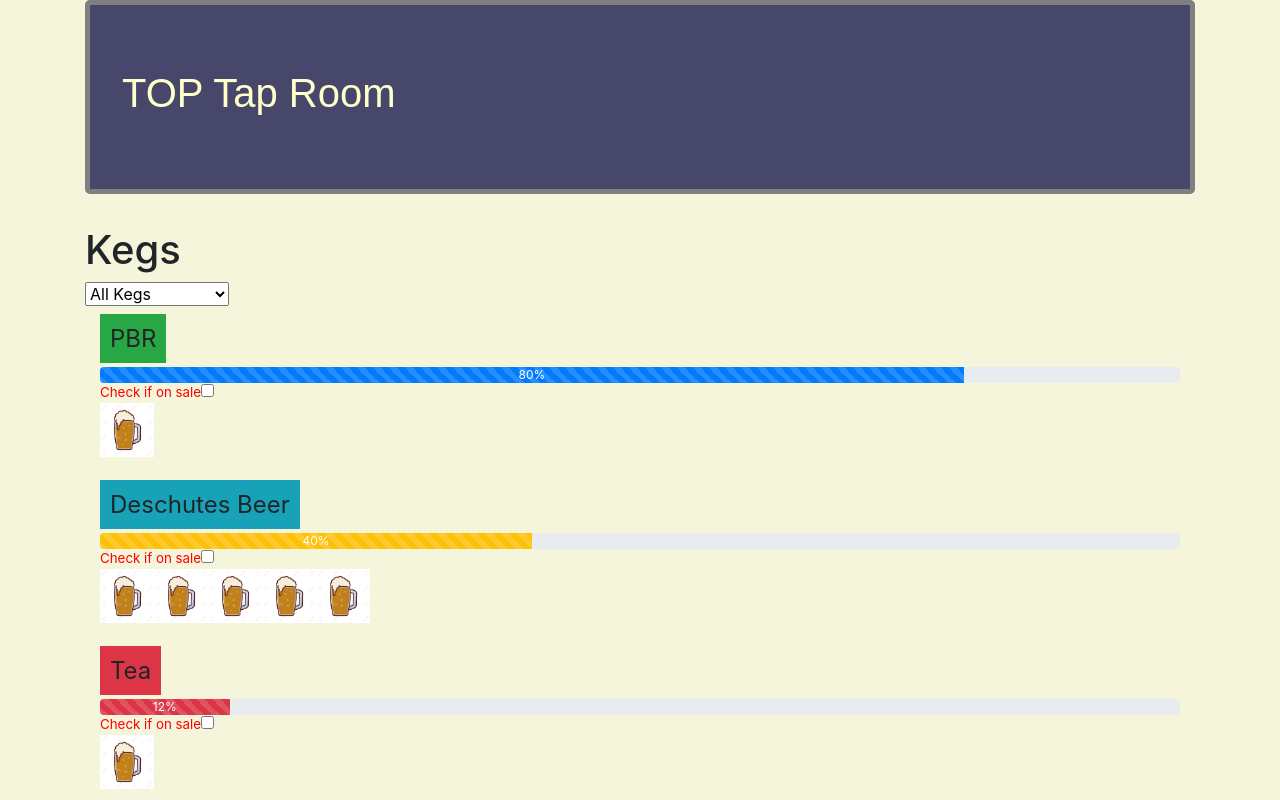
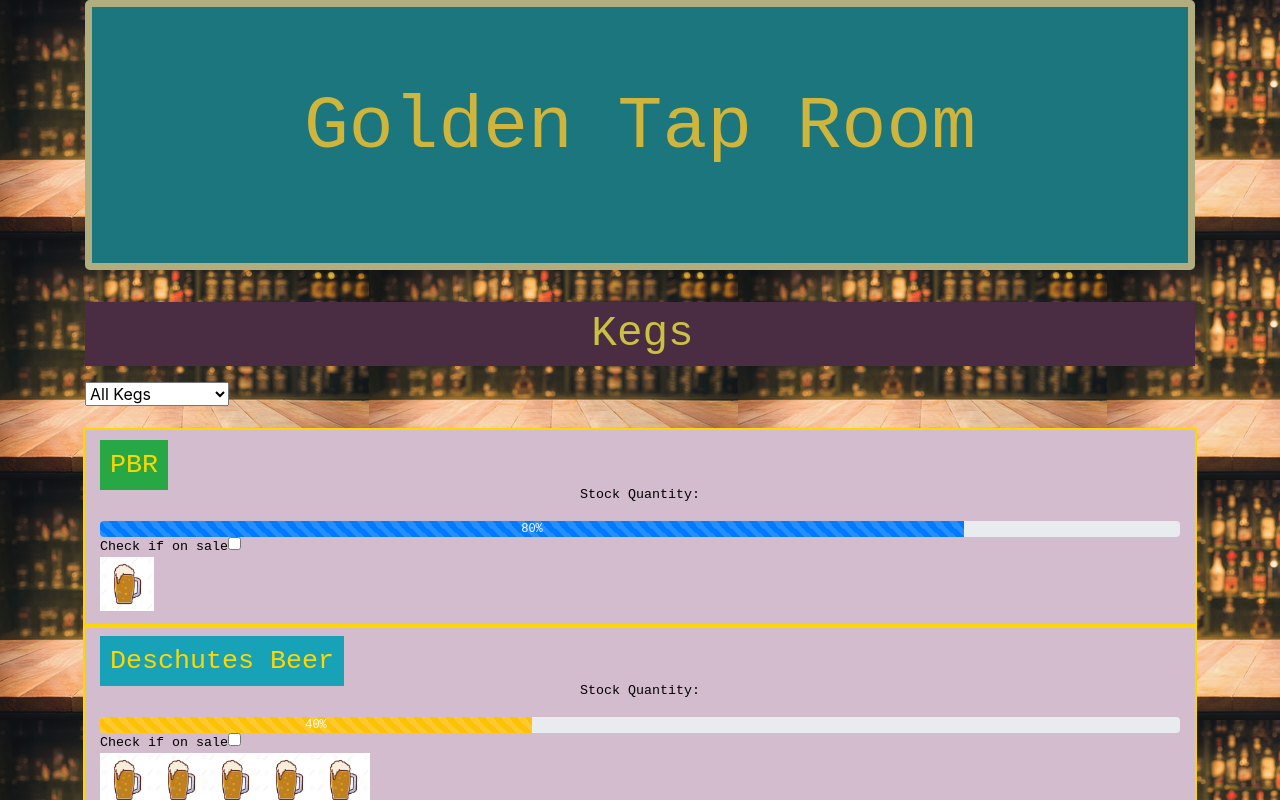
Before and after one commit to annieyshin/tap-room, an Angular app: page / in a window 1280 px wide. Shown: the top 800 px of the page. Built offline with nearby package versions, Linux system fonts and the light colour scheme.

Commit message:
Update CSS and styling for site

```diff
--- a/src/app/app.component.css
+++ b/src/app/app.component.css
@@ -1,6 +1,9 @@
 .jumbotron {
-  background-color: #47476b;
-  border: 5px solid #808080;
+  background-color: #1C767D;
+  border: 7px solid #b2ad7f;
   font-family: sans-serif;
-  color: #ffffcc;
+  color: #CFB53B;
+  font-family: monospace;
+  text-align: center;
+  font-size: 56pt;
 }
--- a/src/app/app.component.html
+++ b/src/app/app.component.html
@@ -1,6 +1,6 @@
 <div class="container">
   <div class="jumbotron">
-    <h1>{{title}}</h1>
+    <p>{{title}}</p>
   </div>
   <app-keg></app-keg>
 </div>
--- a/src/app/app.component.ts
+++ b/src/app/app.component.ts
@@ -6,5 +6,5 @@
   styleUrls: ['./app.component.css']
 })
 export class AppComponent {
-  title = 'TOP Tap Room';
+  title = 'Golden Tap Room';
 }
--- a/src/app/keg/keg.component.css
+++ b/src/app/keg/keg.component.css
@@ -1,5 +1,14 @@
 label {
   width: 100%;
+}
+
+#KegTitle {
+  color: #CAC042;
+  background-color: #4A2C43;
+  font-family: monospace;
+  padding-left: 5px;
+  font-size: 32pt;
+  text-align: center;
 }
 
 .name {
@@ -22,7 +31,11 @@
 
 .kegNames {
   padding: 15px;
-  font-size: 18pt;
+  font-size: 20pt;
+  font-family: monospace;
+  outline: 2px solid gold;
+  color: gold;
+  background-color: #D3BCCD;
 }
 
 .beerImage {
@@ -39,5 +52,11 @@
 
 .onSaleDisplay {
   font-size: 10pt;
-  color: red;
+  color: black;
 }
+
+#progressBarText {
+  font-size: 10pt;
+  text-align: center;
+  color: black;
+}
--- a/src/app/keg/keg.component.html
+++ b/src/app/keg/keg.component.html
@@ -1,17 +1,20 @@
-<h1>Kegs</h1>
+<p id="KegTitle">Kegs</p>
 <div>
   <select (change)="onChange($event.target.value)">
     <option value="allKegs" selected="selected">All Kegs</option>
     <option value="onSaleKegs">Kegs on Sale</option>
     <option value="notOnSaleKegs">Full Priced Kegs</option>
   </select>
+  <br>
+  <br>
   <div *ngFor="let keg of kegs | onSale:filterBySale" [class.selected]="keg === selectedKeg" class="kegNames">
     <span (click)="onSelect(keg)" [class]="priceColor(keg)" >{{ keg.name }}</span>
+    <br>
     <span *ngIf="lessThanTenCheck(keg)">Warning: Less than ten pints left</span>
+    <p id="progressBarText">Stock Quantity: </p>
     <div class="progress">
       <div [class]="progressBarColor(keg)" role="progressbar" [style.width]= "kegPercentage(keg) + '%'" aria-valuenow="10" aria-valuemin="0" aria-valuemax="100">{{kegPercentage(keg)}}%</div>
     </div>
-
     <div class="onSaleDisplay">
       <span>Check if on sale</span>
       <input *ngIf="keg.onSale === true" type="checkbox" checked (click)="toggleOnSale(keg, false)"/>
@@ -20,7 +23,8 @@
     <img *ngFor="let number of getAbv(keg)" class="beerImage" src='{{getPic()}}'>
   </div>
 </div>
-<button class="btn btn-primary" (click)="makeNewKeg()">Add new Keg</button>
+<br>
+<button class="btn btn-warning" (click)="makeNewKeg()">Add new Keg</button>
 <br>
 <br>
 
--- a/src/styles.css
+++ b/src/styles.css
@@ -3,10 +3,7 @@
 
 
 body {
-  background-color: beige;
+  background-color: #FAFAD2;
+  background: url('/assets/bar.jpg');
+  background-repeat: repeat;
 }
-
-
-html {
-  background: url('/assets/bar.jpg') center;
-}
```
